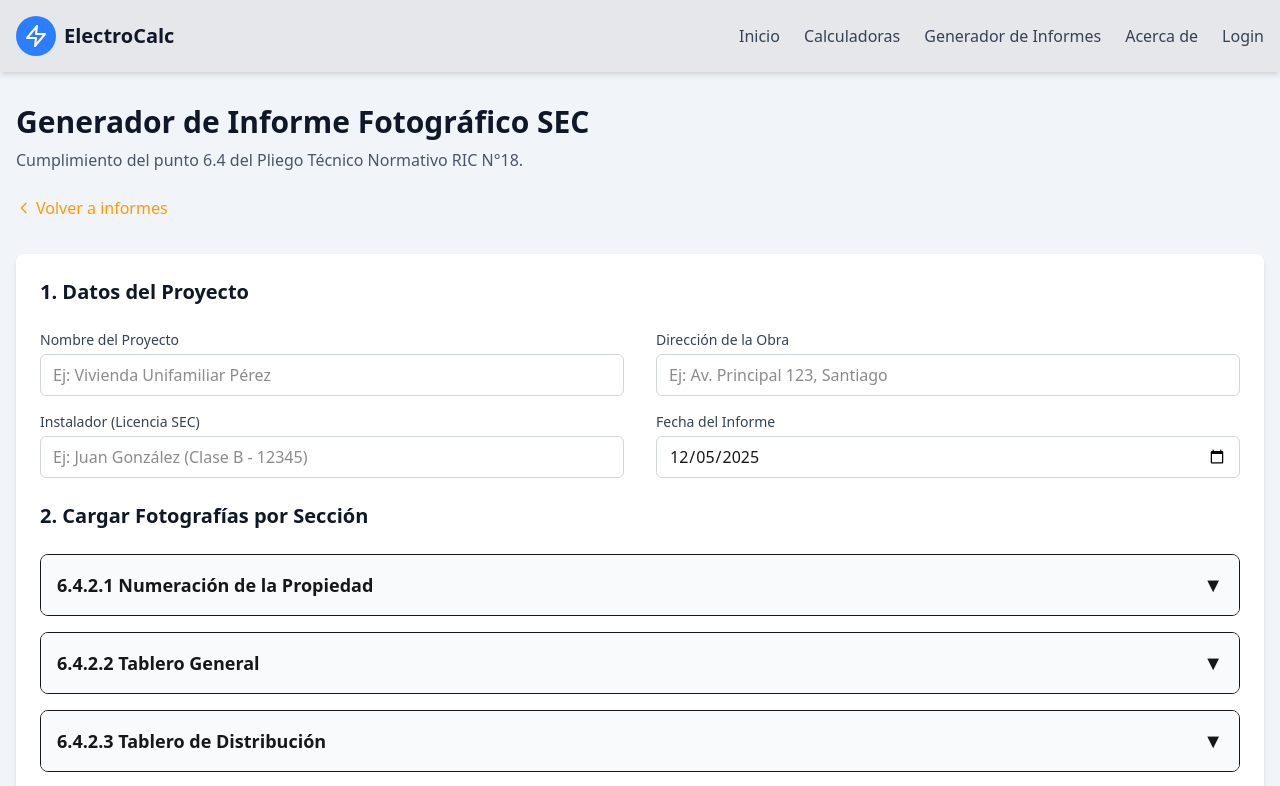
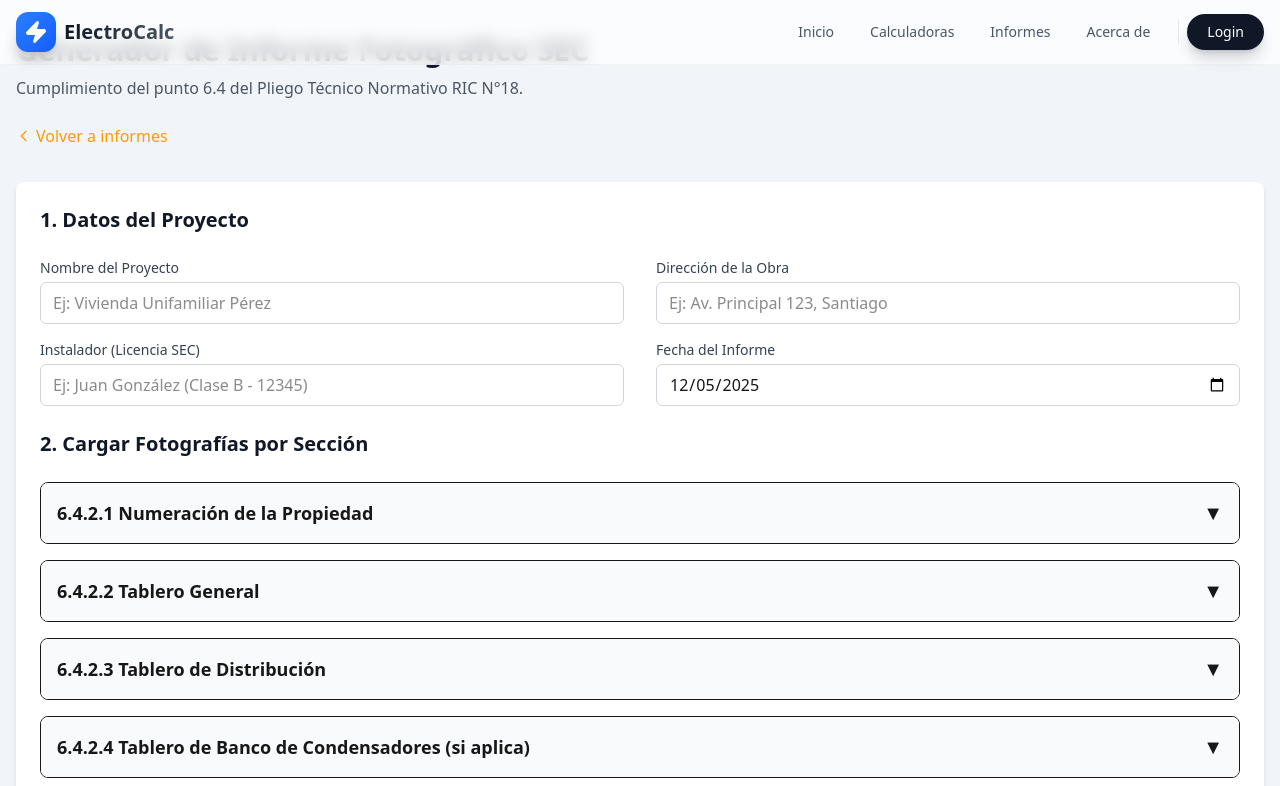
Before and after one commit to Chetti666/electro, a Next.js app: page /informes/informe-fotografico in a window 1280 px wide. Shown: the top 786 px of the page. Built offline with nearby package versions, Linux system fonts and the light colour scheme; what @midudev/tailwind-animations would draw is missing.

Commit message:
animatios home 3

```diff
--- a/src/app/page.tsx
+++ b/src/app/page.tsx
@@ -160,7 +160,7 @@ export default function Home() {
   return (
     <>
       {/* Hero Section con Carrusel */}
-      <section className="relative pt-8 pb-12 md:pt-16 md:pb-20 overflow-hidden">
+      <section className="relative pt-20 pb-8 md:pt-28 md:pb-12 overflow-hidden">
         {/* Fondo decorativo */}
         <div className="absolute inset-0 -z-10 bg-[radial-gradient(ellipse_at_top,_var(--tw-gradient-stops))] from-blue-100 via-white to-white dark:from-blue-950 dark:via-gray-950 dark:to-gray-950 opacity-70"></div>
 
@@ -169,7 +169,7 @@ export default function Home() {
             initial={{ opacity: 0, y: -20 }}
             animate={{ opacity: 1, y: 0 }}
             transition={{ duration: 0.6 }}
-            className="max-w-4xl mx-auto text-center mb-12"
+            className="max-w-4xl mx-auto text-center mb-8"
           >
             <h1 className="text-4xl sm:text-5xl md:text-6xl font-extrabold tracking-tight text-gray-900 dark:text-white mb-6">
               Herramientas Eléctricas <span className="text-blue-600 dark:text-blue-400">Profesionales</span>
--- a/src/components/Header.tsx
+++ b/src/components/Header.tsx
@@ -1,62 +1,137 @@
+'use client';
+
+import React, { useState, useEffect } from 'react';
 import Link from 'next/link';
+import { usePathname } from 'next/navigation';
+import { motion, AnimatePresence } from 'framer-motion';
+import { Menu, X, Zap } from 'lucide-react';
 
 export default function Header() {
+  const [isOpen, setIsOpen] = useState(false);
+  const [scrolled, setScrolled] = useState(false);
+  const pathname = usePathname();
+
+  // Detectar scroll para cambiar estilo del header
+  useEffect(() => {
+    const handleScroll = () => {
+      setScrolled(window.scrollY > 20);
+    };
+    window.addEventListener('scroll', handleScroll);
+    return () => window.removeEventListener('scroll', handleScroll);
+  }, []);
+
+  // Cerrar menú al cambiar de ruta
+  useEffect(() => {
+    setIsOpen(false);
+  }, [pathname]);
+
+  const navLinks = [
+    { name: 'Inicio', href: '/' },
+    { name: 'Calculadoras', href: '/calculadoras' },
+    { name: 'Informes', href: '/informes' },
+    { name: 'Acerca de', href: '/about' },
+  ];
+
   return (
-    <header className="bg-gray-200 dark:bg-gray-800 shadow-md">
-      <div className="container mx-auto px-4 py-4 flex justify-between items-center">
-        <Link href="/" className="flex items-center gap-2">
-          <div className="relative w-10 h-10">
-            <div className="absolute inset-0 bg-blue-500 rounded-full flex items-center justify-center">
-              <svg
-                viewBox="0 0 24 24"
-                className="w-6 h-6 text-white"
-                fill="none"
-                stroke="currentColor"
-                strokeWidth="2"
-                strokeLinecap="round"
-                strokeLinejoin="round"
+    <header
+      className={`fixed top-0 left-0 right-0 z-50 transition-all duration-300 border-b border-gray-200/50 dark:border-gray-800/50 ${scrolled
+          ? 'bg-white/90 dark:bg-gray-900/90 backdrop-blur-md shadow-md py-2'
+          : 'bg-white/70 dark:bg-gray-900/70 backdrop-blur-sm py-3'
+        }`}
     >
-                <path d="M13 2L3 14h9l-1 8 10-12h-9l1-8z" />
-              </svg>
+      <div className="container mx-auto px-4">
+        <div className="flex justify-between items-center">
+          {/* Logo */}
+          <Link href="/" className="flex items-center gap-2 group">
+            <div className="relative w-10 h-10 overflow-hidden rounded-xl bg-gradient-to-br from-blue-500 to-blue-600 flex items-center justify-center shadow-lg group-hover:shadow-blue-500/30 transition-all duration-300">
+              <Zap className="w-6 h-6 text-white fill-current" />
             </div>
-          </div>
-          <span className="text-xl font-bold text-gray-900 dark:text-white">ElectroCalc</span>
+            <span className="text-xl font-bold bg-clip-text text-transparent bg-gradient-to-r from-gray-900 to-gray-600 dark:from-white dark:to-gray-300">
+              ElectroCalc
+            </span>
           </Link>
 
-        <nav className="hidden md:flex space-x-6">
-          <Link href="/" className="text-gray-700 hover:text-blue-500 dark:text-gray-300 dark:hover:text-blue-400">
-            Inicio
+          {/* Desktop Navigation */}
+          <nav className="hidden md:flex items-center space-x-1">
+            {navLinks.map((link) => {
+              const isActive = pathname === link.href;
+              return (
+                <Link
+                  key={link.href}
+                  href={link.href}
+                  className={`relative px-4 py-2 rounded-full text-sm font-medium transition-colors ${isActive
+                      ? 'text-blue-600 dark:text-blue-400'
+                      : 'text-gray-600 dark:text-gray-300 hover:text-blue-600 dark:hover:text-blue-400 hover:bg-gray-100/50 dark:hover:bg-gray-800/50'
+                    }`}
+                >
+                  {link.name}
+                  {isActive && (
+                    <motion.div
+                      layoutId="navbar-indicator"
+                      className="absolute inset-0 bg-blue-100/50 dark:bg-blue-900/20 rounded-full -z-10"
+                      transition={{ type: "spring", bounce: 0.2, duration: 0.6 }}
+                    />
+                  )}
                 </Link>
-          <Link href="/calculadoras" className="text-gray-700 hover:text-blue-500 dark:text-gray-300 dark:hover:text-blue-400">
-            Calculadoras
-          </Link>
-          <Link href="/informes" className="text-gray-700 hover:text-blue-500 dark:text-gray-300 dark:hover:text-blue-400">
-            Generador de Informes
-          </Link>
-          <Link href="/about" className="text-gray-700 hover:text-blue-500 dark:text-gray-300 dark:hover:text-blue-400">
-            Acerca de
-          </Link>
-          <Link href="/login" className="text-gray-700 hover:text-blue-500 dark:text-gray-300 dark:hover:text-blue-400">
+              );
+            })}
+            <div className="w-px h-6 bg-gray-200 dark:bg-gray-700 mx-2"></div>
+            <Link
+              href="/login"
+              className="px-5 py-2 rounded-full bg-gray-900 dark:bg-white text-white dark:text-gray-900 text-sm font-medium hover:bg-gray-800 dark:hover:bg-gray-100 transition-colors shadow-lg shadow-gray-900/20 dark:shadow-white/10"
+            >
               Login
             </Link>
           </nav>
 
-        <button className="md:hidden focus:outline-none">
-          <svg
-            className="w-6 h-6 text-gray-700 dark:text-gray-300"
-            fill="none"
-            stroke="currentColor"
-            viewBox="0 0 24 24"
+          {/* Mobile Menu Button */}
+          <button
+            onClick={() => setIsOpen(!isOpen)}
+            className="md:hidden p-2 rounded-lg text-gray-600 dark:text-gray-300 hover:bg-gray-100 dark:hover:bg-gray-800 transition-colors"
+            aria-label="Toggle menu"
           >
-            <path
-              strokeLinecap="round"
-              strokeLinejoin="round"
-              strokeWidth="2"
-              d="M4 6h16M4 12h16M4 18h16"
-            />
-          </svg>
+            {isOpen ? <X className="w-6 h-6" /> : <Menu className="w-6 h-6" />}
           </button>
         </div>
+      </div>
+
+      {/* Mobile Menu Overlay */}
+      <AnimatePresence>
+        {isOpen && (
+          <motion.div
+            initial={{ opacity: 0, height: 0 }}
+            animate={{ opacity: 1, height: 'auto' }}
+            exit={{ opacity: 0, height: 0 }}
+            transition={{ duration: 0.3, ease: "easeInOut" }}
+            className="md:hidden overflow-hidden bg-white dark:bg-gray-900 border-t border-gray-100 dark:border-gray-800 shadow-xl"
+          >
+            <div className="container mx-auto px-4 py-4 flex flex-col space-y-2">
+              {navLinks.map((link) => {
+                const isActive = pathname === link.href;
+                return (
+                  <Link
+                    key={link.href}
+                    href={link.href}
+                    className={`px-4 py-3 rounded-xl text-base font-medium transition-all ${isActive
+                        ? 'bg-blue-50 dark:bg-blue-900/20 text-blue-600 dark:text-blue-400'
+                        : 'text-gray-600 dark:text-gray-300 hover:bg-gray-50 dark:hover:bg-gray-800'
+                      }`}
+                  >
+                    {link.name}
+                  </Link>
+                );
+              })}
+              <div className="h-px bg-gray-100 dark:bg-gray-800 my-2"></div>
+              <Link
+                href="/login"
+                className="px-4 py-3 rounded-xl bg-gray-900 dark:bg-white text-white dark:text-gray-900 text-center font-medium hover:bg-gray-800 dark:hover:bg-gray-100 transition-colors"
+              >
+                Iniciar Sesión
+              </Link>
+            </div>
+          </motion.div>
+        )}
+      </AnimatePresence>
     </header>
   );
 }
```
Lines whose indentation alone changed are shown as unchanged.
